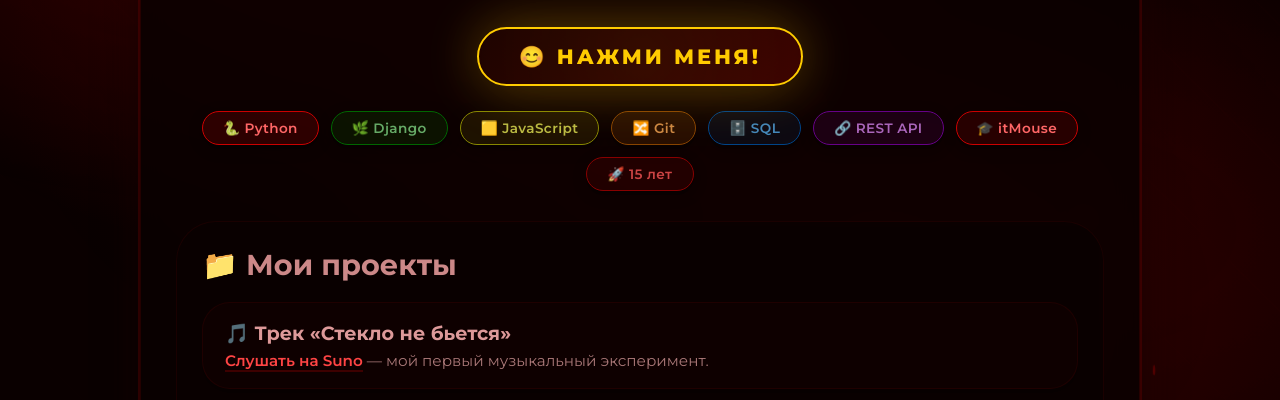
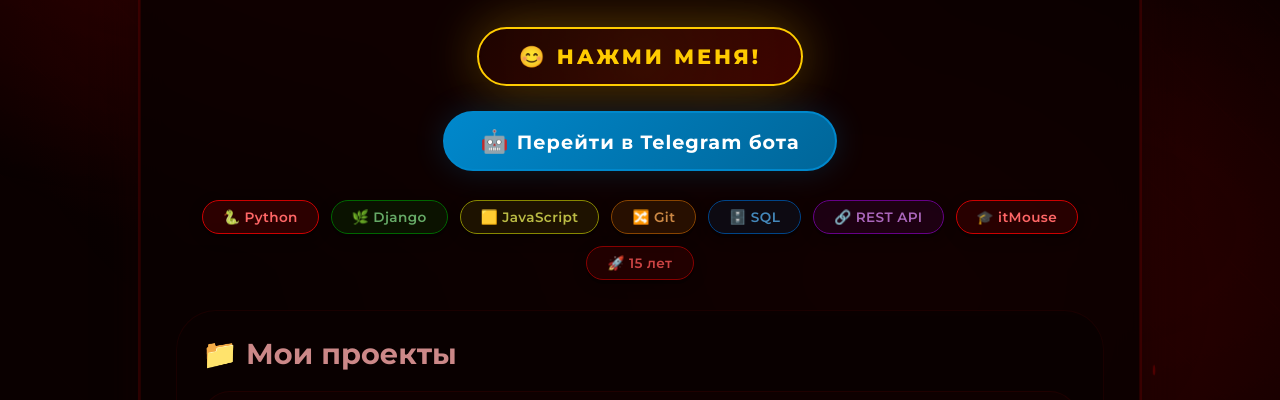
Before and after one commit to matvey99999/newportf, a plain HTML site: page index.html in a window 1280 px wide. Shown: the part 341-741 px from the top of the page. Drawn offline with Linux system fonts and the light colour scheme.

Commit message:
Add files via upload

```diff
--- a/index.html
+++ b/index.html
@@ -628,6 +628,42 @@
         .badge.sql { background: rgba(0, 100, 180, 0.1); border-color: #004488; color: #4488bb; }
         .badge.api { background: rgba(150, 0, 180, 0.1); border-color: #660088; color: #aa66bb; }
 
+        /* ===== НОВАЯ КНОПКА ТЕЛЕГРАМ ===== */
+        .telegram-btn-container {
+            text-align: center;
+            margin: 25px 0 20px;
+        }
+
+        .telegram-btn {
+            display: inline-block;
+            background: linear-gradient(135deg, #0088cc, #006699);
+            color: #fff;
+            border: 2px solid #0088cc;
+            padding: 14px 35px;
+            font-size: 1.2rem;
+            font-weight: 700;
+            border-radius: 50px;
+            cursor: pointer;
+            transition: all 0.3s;
+            text-decoration: none;
+            letter-spacing: 1px;
+            box-shadow: 0 0 30px rgba(0, 136, 204, 0.2);
+            font-family: 'Montserrat', sans-serif;
+            position: relative;
+            overflow: hidden;
+        }
+
+        .telegram-btn:hover {
+            transform: scale(1.05);
+            background: linear-gradient(135deg, #0099dd, #0077aa);
+            box-shadow: 0 0 50px rgba(0, 136, 204, 0.4);
+        }
+
+        .telegram-btn::before {
+            content: '🤖 ';
+            font-size: 1.4rem;
+        }
+
         /* ===== ПРОЕКТЫ ===== */
         .projects {
             background: rgba(10, 0, 0, 0.5);
@@ -806,6 +842,7 @@
             .smile-emoji { font-size: 150px; }
             .smile-text { font-size: 1.8rem; }
             .smile-btn { padding: 12px 25px; font-size: 1rem; }
+            .telegram-btn { padding: 12px 25px; font-size: 1rem; }
         }
 
         @media (max-width: 430px) {
@@ -816,6 +853,7 @@
             .smile-emoji { font-size: 100px; }
             .smile-text { font-size: 1.2rem; }
             .sparkle { font-size: 20px; }
+            .telegram-btn { font-size: 0.9rem; padding: 10px 18px; }
         }
 
         /* ===== Стили для игры ===== */
@@ -1045,6 +1083,13 @@
 
         <div class="smile-btn-container">
             <button class="smile-btn" id="smileBtn">😊 НАЖМИ МЕНЯ!</button>
+        </div>
+
+        <!-- ===== НОВАЯ КНОПКА ТЕЛЕГРАМ ===== -->
+        <div class="telegram-btn-container">
+            <a href="https://t.me/matveyitmouse_bot" target="_blank" class="telegram-btn">
+                Перейти в Telegram бота
+            </a>
         </div>
 
         <div class="badge-section">
```
